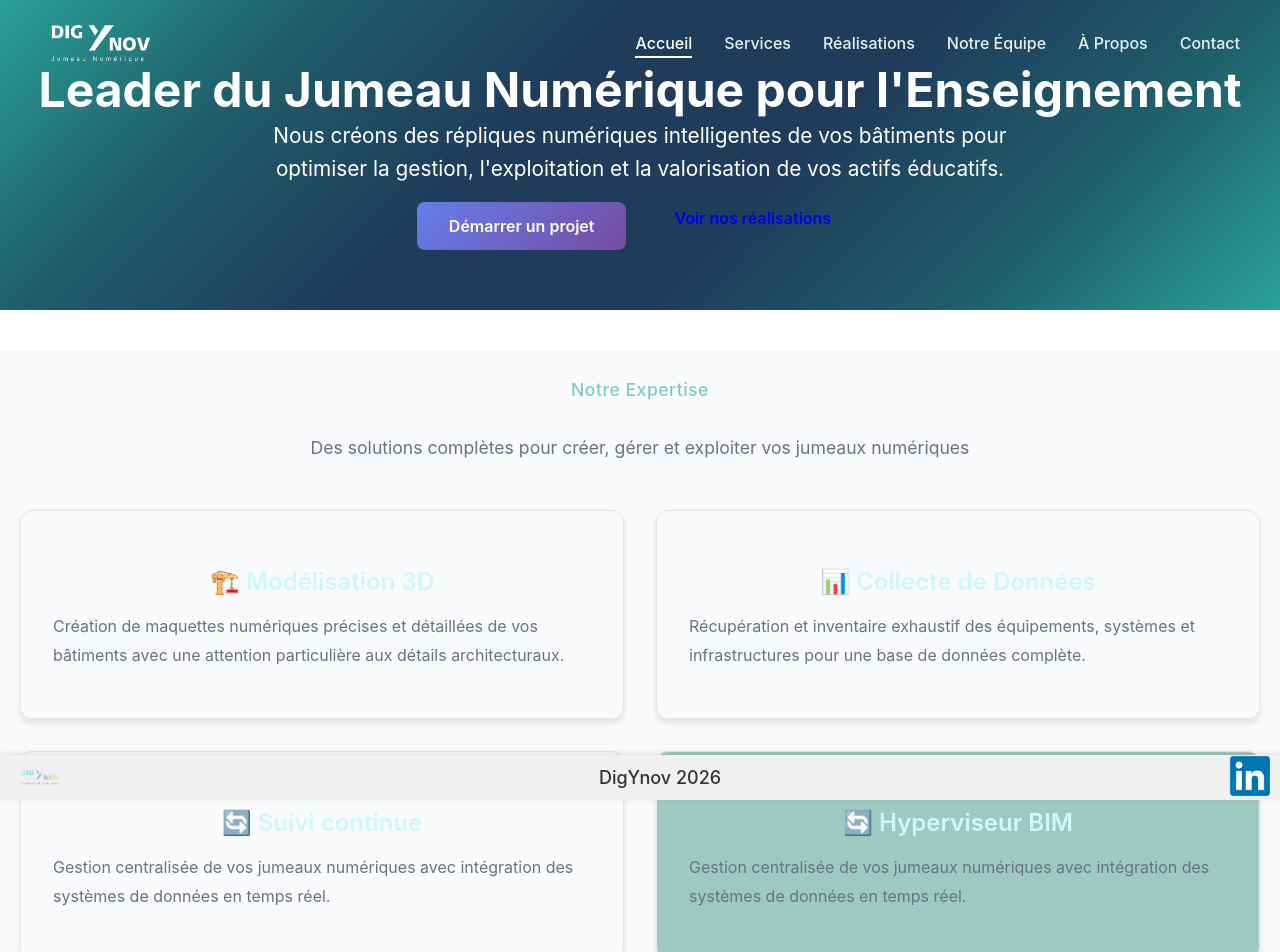
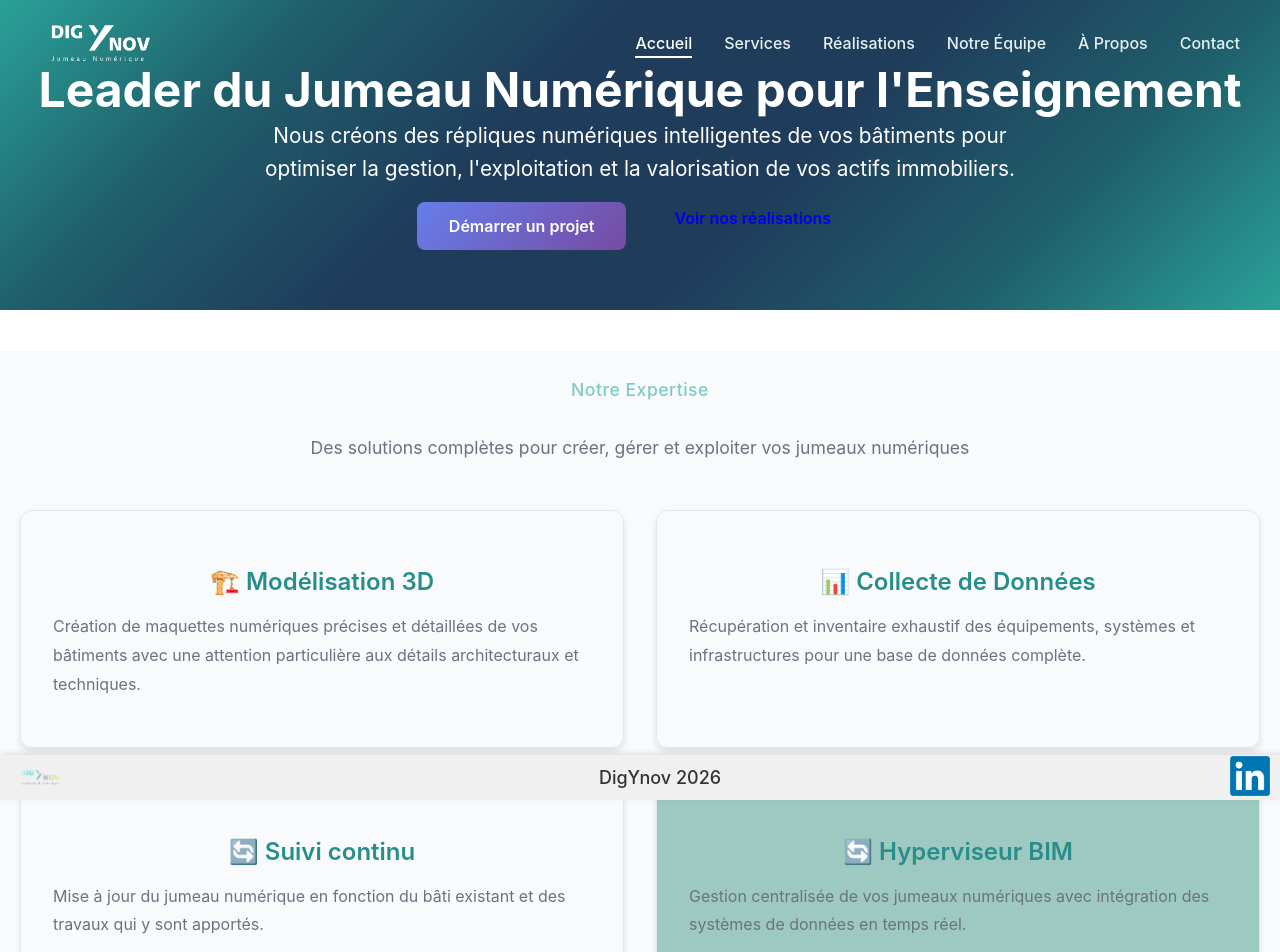
Before and after one commit to Tancelin1/dig-ynov, a React (Create React App) app: page / in a window 1280 px wide. Shown: the top 952 px of the page. Built offline with nearby package versions, Linux system fonts and the light colour scheme.

Commit message:
change color from title

```diff
--- a/src/assets/Page.css
+++ b/src/assets/Page.css
@@ -86,7 +86,7 @@
 }
 
 .info-card h3 {
-  color: #CEF8FA;
+  color: #278e8b;
   margin-bottom: 1rem;
   font-size: 1.5rem;
   font-weight: 600;
@@ -114,7 +114,7 @@
   content: '✓';
   position: absolute;
   left: 0;
-  color: #CEF8FA;
+  color: #278e8b;
   font-weight: bold;
 }
 .info-card-special {
@@ -198,7 +198,7 @@
 }
 
 .contact-info-card a {
-  color: #CEF8FA;
+  color: #278e8b;
   text-decoration: none;
   font-size: 1.1rem;
   transition: color 0.3s;
@@ -243,7 +243,7 @@
 .form-group input:focus,
 .form-group textarea:focus {
   outline: none;
-  border-color: #CEF8FA;
+  border-color: #278e8b;
 }
 
 .form-group textarea {
@@ -268,6 +268,6 @@
     grid-template-columns: 1fr;
   }
   .cards-grid-3 {
-  grid-template-columns: repeat(3, 1fr) !important;
+  grid-template-columns: repeat(3, 1fr) !important  ;
 }
 }
--- a/src/components/TeamSection.js
+++ b/src/components/TeamSection.js
@@ -25,7 +25,7 @@ export default function TeamSection() {
             members: [
                 {
                     id: 3,
-                    name: 'Thibault',
+                    name: 'Thibaut',
                     image: '/team/thibault.png',
                     description: 'intégrateur jumeaux numériques'
                 },
--- a/src/components/pages/ServicesPage.js
+++ b/src/components/pages/ServicesPage.js
@@ -23,7 +23,6 @@ function ServicesPage() {
               tous les éléments architecturaux, structurels et techniques.
             </p>
             <ul>
-              <li>Scan 3D et photogrammétrie</li>
               <li>Modélisation BIM complète</li>
               <li>Intégration des données techniques</li>
               <li>Export multi-formats</li>
--- a/src/data/accueil.js
+++ b/src/data/accueil.js
@@ -1,7 +1,7 @@
 export const heroData = {
   title: "Leader du Jumeau Numérique pour l'Enseignement",
   description:
-    "Nous créons des répliques numériques intelligentes de vos bâtiments pour optimiser la gestion, l'exploitation et la valorisation de vos actifs éducatifs.",
+    "Nous créons des répliques numériques intelligentes de vos bâtiments pour optimiser la gestion, l'exploitation et la valorisation de vos actifs immobiliers.",
   cta: [
     { id: 1, label: "Démarrer un projet", to: "contact/", primary: true },
     { id: 2, label: "Voir nos réalisations", to: "/realisations", primary: false },
@@ -25,7 +25,7 @@ export const expertiseData = {
       icon: "🏗️",
       title: "Modélisation 3D",
       description:
-        "Création de maquettes numériques précises et détaillées de vos bâtiments avec une attention particulière aux détails architecturaux.",
+        "Création de maquettes numériques précises et détaillées de vos bâtiments avec une attention particulière aux détails architecturaux et techniques.",
     },
     {
       id: 2,
@@ -37,9 +37,9 @@ export const expertiseData = {
     {
       id: 3,
       icon: "🔄",
-      title: "Suivi continue",
+      title: "Suivi continu",
       description:
-        "Gestion centralisée de vos jumeaux numériques avec intégration des systèmes de données en temps réel.",
+        "Mise à jour du jumeau numérique en fonction du bâti existant et des travaux qui y sont apportés.",
     }, {
       id: 4,
       icon: "🔄",
```
